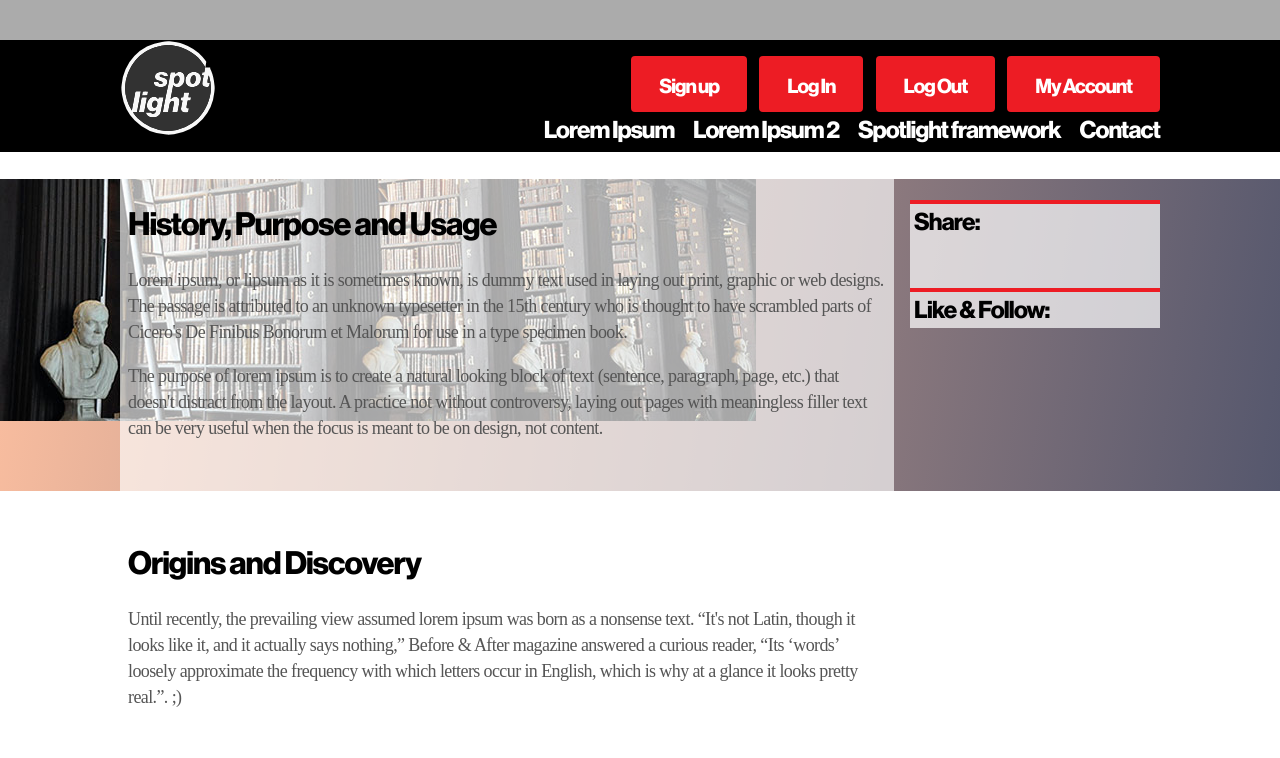
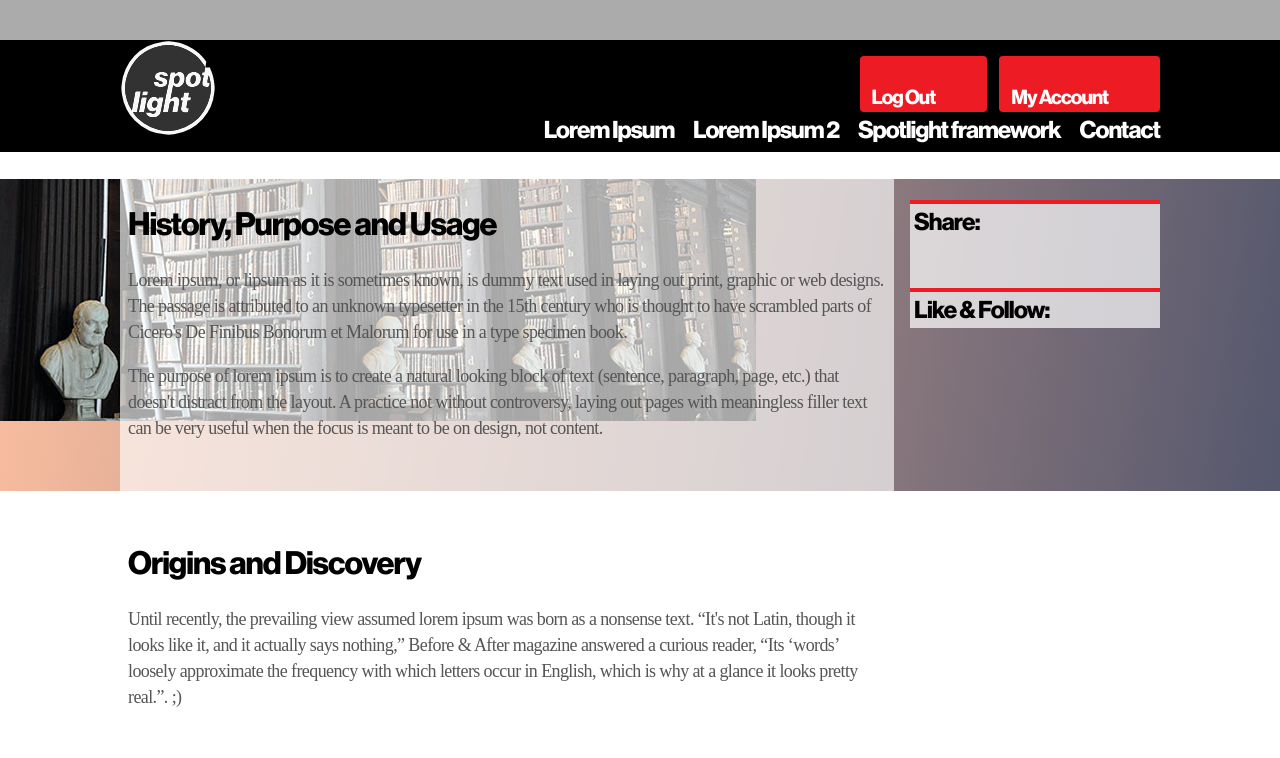
Before and after one commit to marko-36/spotlightframework, a website: page default.html in a window 1280 px wide. Shown: the top 758 px of the page. Drawn offline with nearby package versions, Linux system fonts and the light colour scheme; files whose address does not match are found by name.

Commit message:
Logged in states #nav_user buttons hide/show

```diff
--- a/css/_c-1.css
+++ b/css/_c-1.css
@@ -22,6 +22,7 @@ a,.lbtn{cursor:pointer;color:#000}
 a[id^="lbtn_"],.lbtn{text-decoration:none}
 
 
+/* code divider 1 */
 input{font-size:1rem}
 input[type="checkbox"]{width:auto}
 table{background-color:#eee}
@@ -39,6 +40,7 @@ ol{list-style:inside decimal}
 main{display:block;top:-3px}
 main li{padding-left:1rem;margin:.25rem .5rem 0;background-size: .5rem;background-position: 0 .575rem;}
 
+/* code divider 2 */
 nav{display:block;position:fixed;z-index:70;max-height:5rem;width:100vw;top:0;margin-top:-2px;background:#000}/* padding-bottom because of #nav_main shadow */
 nav a,nav b{display:block;color:#000;font-weight:normal;text-decoration:none}
 nav a{font-size:1.25rem;padding:.75rem 1.35rem .75rem 0}
@@ -50,8 +52,11 @@ nav a{font-size:1.25rem;padding:.75rem 1.35rem .75rem 0}
 #nav_user li[class^="_a"] a{display:inline-block;color:rgba(0,0,0,0);cursor:pointer;background-repeat:no-repeat;background-size:contain;background-position:center;overflow:hidden}/* overflow fixes issues with no-wrap */
 #nav_user li._alogout,#nav_user li._auser{max-width:0; display:none;}
 #nav_user li._asignup,#nav_user li._alogin,body._loggedin #nav_user li._alogout,body._loggedin #nav_user li._auser{max-width:2.15rem; display:inline-block;}
+body._loggedin #nav_user li._asignup,body._loggedin #nav_user li._alogin,#nav_user li._alogout,#nav_user li._auser{max-width:2.15rem; display:none;}
 
 
+
+/* code divider 3 */
 #nav_main{float:right;z-index:70;overflow:hidden;opacity:1;max-width:0;margin-top:5rem;text-align:right;top:100%;/*min-height:100vh;*/transition:max-width cubic-bezier(.19,1,.22,1) .3s;background-color: rgba(255,255,255,.05);}
 #nav_main ul{height:0;overflow:hidden}
 #nav_main>ul{background:rgba(0,0,0,.9)}
--- a/css/_c-2.css
+++ b/css/_c-2.css
@@ -22,6 +22,7 @@ h1{color:#ED1C24}
 a[id^="lbtn_"],.lbtn{background: #000; background-color: rgb(0, 0, 0); padding: .375rem .625rem; vertical-align: middle; font-size: 1rem; font-family: 'Neue'; letter-spacing: initial; top: -1px; box-shadow: 1px 1px 5px 0px rgba(0,0,0,0.55); color: #eee;}
 a[id^="lbtn_"]:hover,.lbtn:hover{color: #fff;background-color: #333}
 
+/* code divider 1 */
 input{border: 0;background:#ccc;padding:.25rem .5rem;vertical-align:middle;font-size:.75rem;font-family:'Raleway';letter-spacing: initial}
 
 
@@ -39,6 +40,7 @@ ul{list-style:none}
 main{position:relative;padding-top:5rem;right:0;transition:right cubic-bezier(.19,1,.22,1) .3s,opacity cubic-bezier(.19,1,.22,1) .3s}
 
 body._navmain-active main{right:50%;opacity:.25}
+/* code divider 2 */
 
 
 
@@ -52,6 +54,9 @@ body._navmain-active main{right:50%;opacity:.25}
 
 
 
+
+
+/* code divider 3 */
 
 
 
--- a/css/_d-1.css
+++ b/css/_d-1.css
@@ -22,6 +22,7 @@ a,.lbtn{cursor:pointer;color:#000}
 a[id^="lbtn_"],.lbtn{text-decoration:none}
 
 
+/* code divider 1 */
 input{font-size:.75rem}
 input[type="checkbox"]{width:auto}
 table{background-color:#eee}
@@ -39,6 +40,7 @@ ol{list-style:inside decimal}
 main{display:block;position:relative;padding-top:9.5rem}
 main li{padding-left:1rem;margin:.25rem .5rem 0;background-size:.625rem;background-position:0 .5rem}
 
+/* code divider 2 */
 nav{display:block;position:fixed;z-index:70;top:2.5rem !important; max-height: 999px !important; width:100%;font-size:1.25rem;background:#000}
 nav a,nav b{display:block;color:#fff;font-weight:normal;text-decoration:none}
 
@@ -47,10 +49,14 @@ nav a,nav b{display:block;color:#fff;font-weight:normal;text-decoration:none}
 #nav_user li:nth-of-type(1){float:left;width:13rem;vertical-align:bottom;bottom:0;position:relative;height:4.5rem}/*width nastavit podle šířky loga*/
 #nav_user li:nth-of-type(1) a{width:100%;color:rgba(0,0,0,0) !important;} /*posunout pdolů před login?*/
 #nav_user a{padding:.8rem 1.5rem 0;height:100%}
-#nav_user a[class^="_a"]{display:inline-block;cursor:pointer;overflow:hidden;padding:1.5rem 3rem 0 .5rem}/*overflow odstraňuje problém s no-wrap*/
+#nav_user li[class^="_a"] a{display:inline-block;cursor:pointer;overflow:hidden;padding:1.5rem 3rem 0 .5rem}/*overflow odstraňuje problém s no-wrap*/
+
+#nav_user li._asignup,#nav_user li._alogin,body._loggedin #nav_user li._alogout,body._loggedin #nav_user li._auser{display:inline-block;}
+body._loggedin #nav_user li._asignup,body._loggedin #nav_user li._alogin,#nav_user li._alogout,#nav_user li._auser{display:none;}
 
 
 
+/* code divider 3 */
 #nav_main{padding:0;height:2.5rem;font-size:1.5rem;text-align:right}
 #nav_main ul{position:absolute;right:100%;display:none;padding:0;background-color:#000}
 
--- a/css/_d-2.css
+++ b/css/_d-2.css
@@ -22,6 +22,7 @@ h1{color:#ED1C24}
 a[id^="lbtn_"],.lbtn{background: #000; background-color: rgb(0, 0, 0); padding: .375rem .625rem; vertical-align: middle; font-size: 1rem; font-family: 'Neue'; letter-spacing: initial; top: -1px; box-shadow: 1px 1px 5px 0px rgba(0,0,0,0.55); color: #eee;}
 a[id^="lbtn_"]:hover,.lbtn:hover{color: #fff;background-color: #333}
 b{font-weight:normal}
+/* code divider 1 */
 input{border:0;/*! border-radius:3px; */background:#eee;padding:.25rem .5rem;vertical-align:middle;font-size:.75rem;font-family:'Raleway';letter-spacing: initial}
 
 table{width:100%}
@@ -39,6 +40,7 @@ ul{list-style:none}
 
 
 /*body._navmain-active main{}*/
+/* code divider 2 */
 nav{font-family:'Neue'}
 
 
@@ -49,8 +51,12 @@ nav{font-family:'Neue'}
 
 #nav_user li[class^="_a"] a{border:4px solid #ED1C24;vertical-align:bottom;height:100%;border-radius:4px;background-color:#ED1C24;background-image:none;color:#fff;margin:0 0 0 .625rem}
 
+
+
 #nav_user li._amenu,#nav_user li._asidebar{display:none}
 
+
+/* code divider 3 */
 
 
 
```
